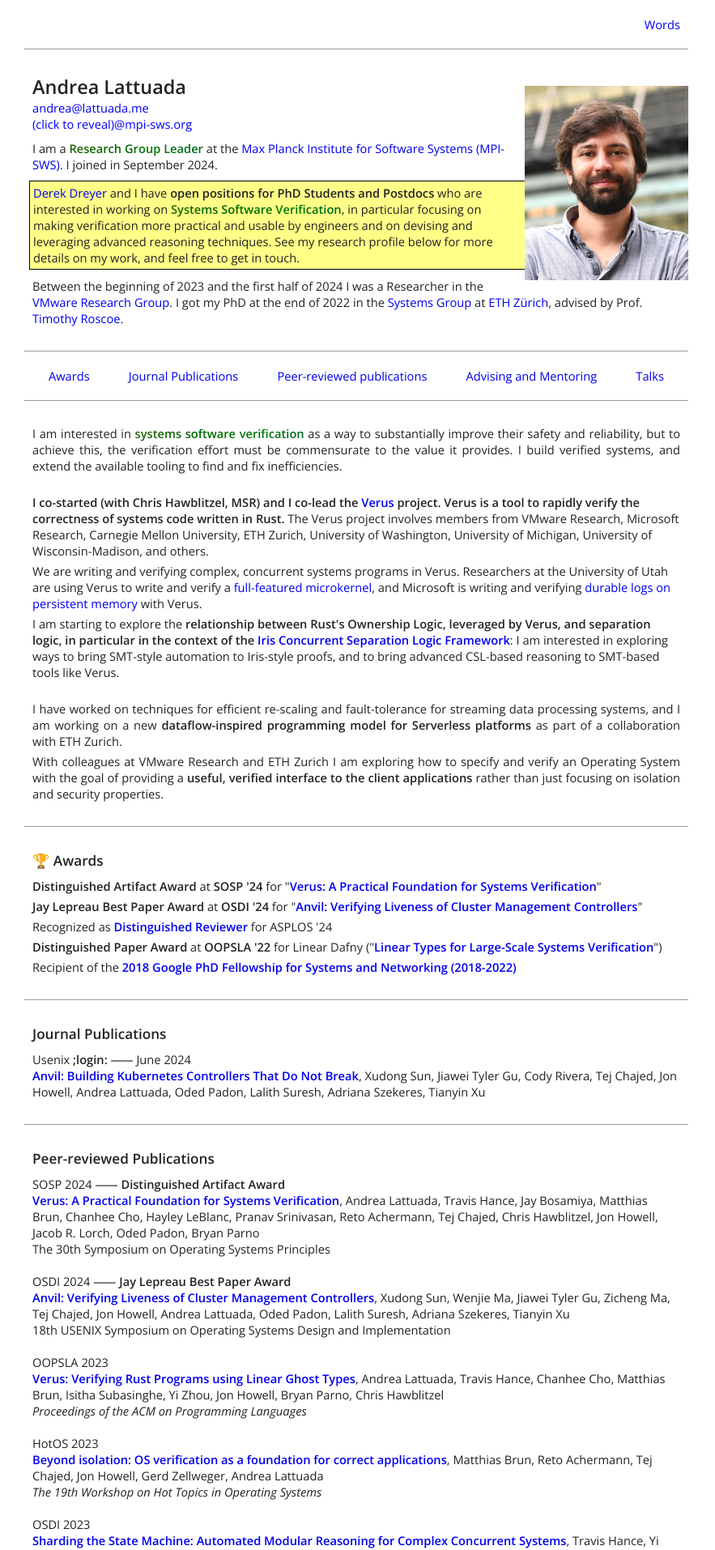
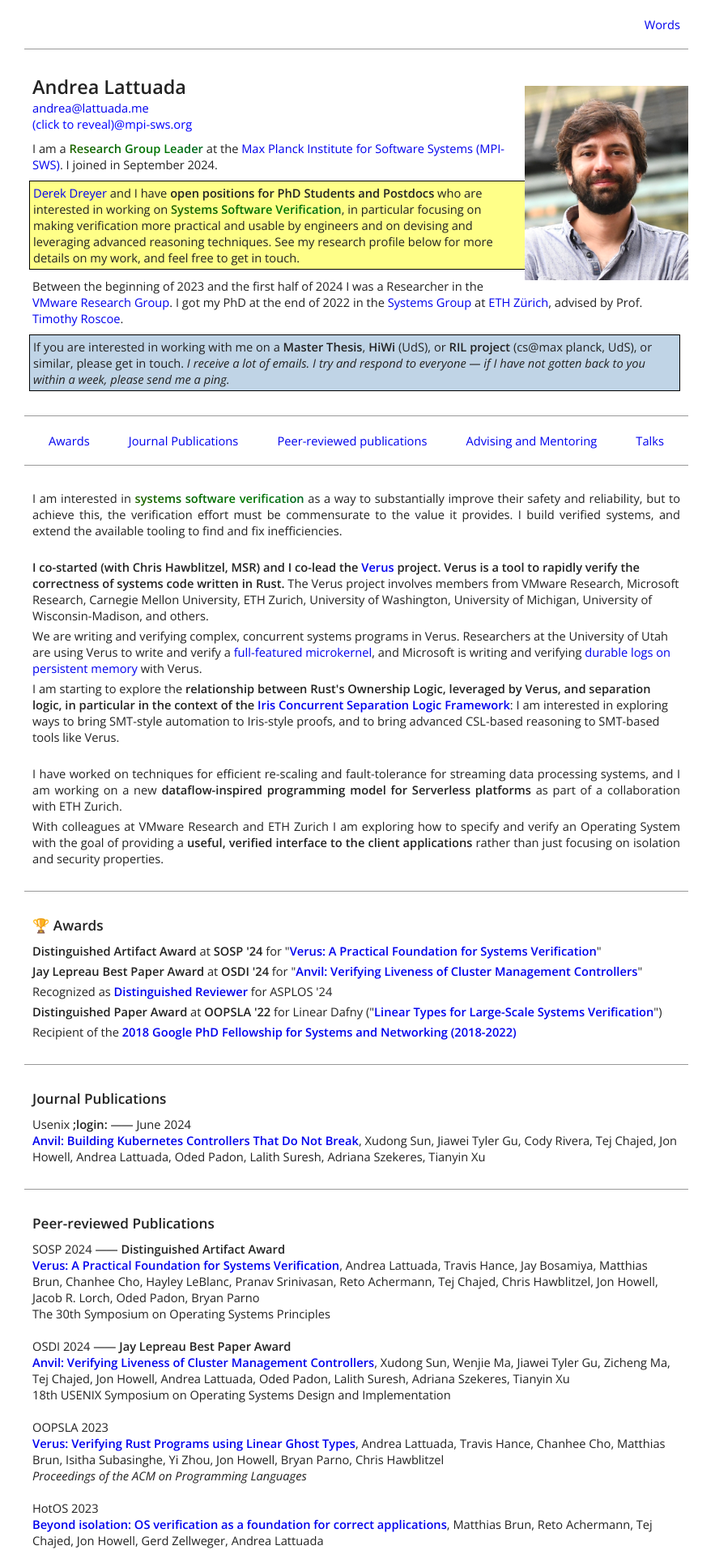
Before and after one commit to utaal/utaal.github.io, a Jekyll site: the page built from index.html, in a window 1280 px wide. Shown: the top 1914 px of the page at 81% size, without its empty margins (0-883 px from the left). Built offline with Jekyll 4.4.1, drawn with Linux system fonts in a browser that asks for light colours; nearby versions of some CDN libraries.

Commit message:
add project ad

```diff
--- a/css/index.css
+++ b/css/index.css
@@ -218,3 +218,10 @@ span.highlight-2 {
   margin-left: -4px;
   background-color: #ffff88;
 }
+
+.ad-2 {
+  border: 1px solid black;
+  padding: 4px;
+  margin-left: -4px;
+  background-color: #C0D4E6;
+}
--- a/index.html
+++ b/index.html
@@ -38,6 +38,7 @@
           <p>I am a <span class="highlight">Research Group Leader</span> at the <a href="https://www.mpi-sws.org">Max Planck Institute for Software Systems (MPI-SWS)</a>. I joined in September 2024.</p>
           <p class="ad"><a href="https://people.mpi-sws.org/~dreyer/">Derek Dreyer</a> and I have <b>open positions for PhD Students and Postdocs</b> who are interested in working on <span class="highlight">Systems Software Verification</span>, in particular focusing on making verification more practical and usable by engineers and on devising and leveraging advanced reasoning techniques. See my research profile below for more details on my work, and feel free to get in touch.</p>
           <p>Between the beginning of 2023 and the first half of 2024 I was a Researcher in the <a href="https://research.vmware.com">VMware Research Group</a>. I got my PhD at the end of 2022 in the <a href="https://www.systems.ethz.ch">Systems Group</a> at <a href="https://www.ethz.ch/en.html">ETH Zürich</a>, advised by Prof. <a target="_blank" href="https://people.inf.ethz.ch/troscoe/">Timothy Roscoe</a>.</p>
+          <p class="ad-2">If you are interested in working with me on a <b>Master Thesis</b>, <b>HiWi</b> (UdS), or <b>RIL project</b> (cs@max planck, UdS), or similar, please get in touch. <i>I receive a lot of emails. I try and respond to everyone — if I have not gotten back to you within a week, please send me a ping.</i></p>
           <!--<p><a href="assets/Andrea-Lattuada.pdf">Here is my CV</a>.</p>-->
         </div>
         <div class="main relative card">
```
